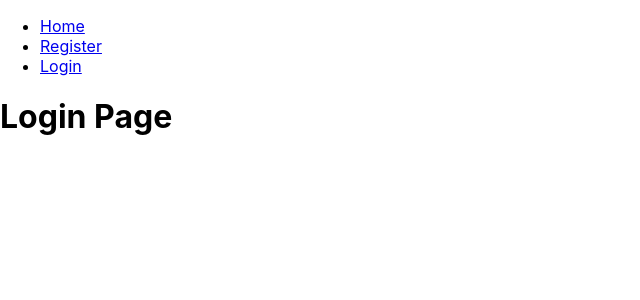
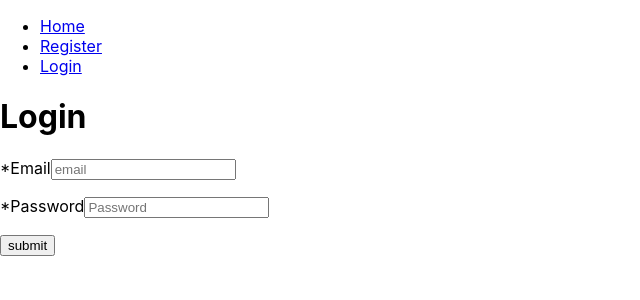
Before and after one commit to Dmancuso1/logger, a React (Create React App) app: page /login in a window 1280 px wide. Shown: the top 300 px of the page, without its empty margins (0-640 px from the left). Built offline with nearby package versions, Linux system fonts and the light colour scheme.

Commit message:
login with email only, stores jwt and user's email.

```diff
--- a/src/App.jsx
+++ b/src/App.jsx
@@ -12,25 +12,29 @@ import { BrowserRouter as Router, Switch, Route } from "react-router-dom";
 
 function App() {
   const [token, setToken] = useState(null);
+  const [localUser, setLocalUser] = useState(null);
 
   useEffect(() => {
     //can set userId, cookie etc..
     const localToken = localStorage.getItem("accessToken");
+    const userEmail = localStorage.getItem("localUser");
     if (localToken) {
       setToken(localToken);
+      setLocalUser(userEmail);
       // also can set more state like user email etc..
+
     }
   }, [])
 
   return (
     <>
       <Router>
-        <NavTop user={token} />
+        <NavTop token={token} localUser={localUser} />
         <Switch>
-          <Route exact path="/login" component={() => (<LoginPage setToken={setToken} />)}></Route>
-          <Route exact path="/register" component={() => (<Register setToken={setToken} />)}></Route>
-          <Route exact path="/dashboard" component={() => (<Dashboard setToken={token} />)}></Route>
-          <Route exact path="/" component={() => (<Home setToken={setToken} />)}></Route>
+          <Route exact path="/login" component={() => (<LoginPage token={setToken} localUser={setLocalUser} />)}></Route>
+          <Route exact path="/register" component={() => (<Register token={setToken} localUser={setLocalUser} />)}></Route>
+          <Route exact path="/dashboard" component={() => (<Dashboard token={token} localUser={localUser} />)}></Route>
+          <Route exact path="/" component={() => (<Home token={setToken} localUser={setLocalUser} />)}></Route>
         </Switch>
       </Router>
     </>
--- a/src/components/dashboard.jsx
+++ b/src/components/dashboard.jsx
@@ -1,9 +1,11 @@
 import React from 'react';
 
 const Dashboard = (props) => {
+  console.log("props from dashboard ", props)
   return (
     <>
-    <h1>My Dashboard</h1>
+    <h1>{props.localUser ? `${props.localUser}'s` : null} Dashboard</h1>
+
     </>
   )
 }
--- a/src/components/login-page.jsx
+++ b/src/components/login-page.jsx
@@ -1,9 +1,68 @@
-import React from 'react'
+import React, { useState } from 'react'
+const axios = require('axios');
+
 
 const LoginPage = (props) => {
+  const [email, setEmail] = useState("");
+  const [password, setPassword] = useState("")
+
+  const handleSubmit = (evt) => {
+    evt.preventDefault();
+    const userObj = {
+      email,
+      password
+    }
+
+    axios.post('/login', userObj)
+      .then(function (res) {
+        // pass
+        console.log('returned from server" ', res)
+        localStorage.setItem("accessToken", res.data.accessToken);
+        localStorage.setItem("localUser", res.data.currentUser.email);
+        props.token(res.data.accessToken)
+        props.localUser(res.data.currentUser.email)
+        // console.log("PROPS USER", res.data.currentUser)
+      })
+      .catch(function (err) {
+        //fail
+        console.log("ERROR RETURNING FROM SERVER ", err)
+      })
+
+    setEmail("");
+    setPassword("");
+
+  }
+
+
   return (
     <>
-    <h1>Login Page</h1>
+      <h1>Login</h1>
+      <form className="" onSubmit={handleSubmit}>
+        <label>
+          <p><span>*Email</span>
+            <input
+              type="text"
+              value={email}
+              placeholder="email"
+              onChange={e => setEmail(e.target.value)}
+              required
+            />
+          </p>
+        </label>
+        <label>
+          <p><span>*Password</span>
+            <input
+              type="text"
+              value={password}
+              placeholder="Password"
+              onChange={e => setPassword(e.target.value)}
+              required
+            />
+          </p>
+        </label>
+        <input className="" type="submit" value="submit" />
+      </form>
+
     </>
   )
 };
--- a/src/components/nav-top.jsx
+++ b/src/components/nav-top.jsx
@@ -16,9 +16,9 @@ const NavTop = (props) => {
           <NavLink className="" to="/register">Register</NavLink>
         </li>
         <li>
-          {props.user ? (<NavLink className="" to="/">Logout</NavLink>) : (<Link to="/login">Login</Link>)}
+          {props.token ? (<NavLink className="" to="/">Logout</NavLink>) : (<Link to="/login">Login</Link>)}
         </li>
-        {props.user ? <li><NavLink className="" to="/dashboard">My Dashboard</NavLink></li> : null}
+        {props.token ? <li><NavLink className="" to="/dashboard">My Dashboard</NavLink></li> : null}
       </ul>
     </>
   )
--- a/src/components/register.jsx
+++ b/src/components/register.jsx
@@ -24,7 +24,9 @@ const Register = (props) => {
       // pass
       console.log("POST TO SERVER", res)
       localStorage.setItem("accessToken", res.data.accessToken);
-      props.setToken(res.data.accessToken)
+      localStorage.setItem("localUser", res.data.currentUser.email);
+      props.token(res.data.accessToken)
+      props.localUser(res.data.currentUser.email)
     }).catch(function (err) {
       // fail
       console.log("ERROR POST TO SERVER", err)
```
Also changed, not shown: 1 other file (tests, documents, lock files or other folders).
